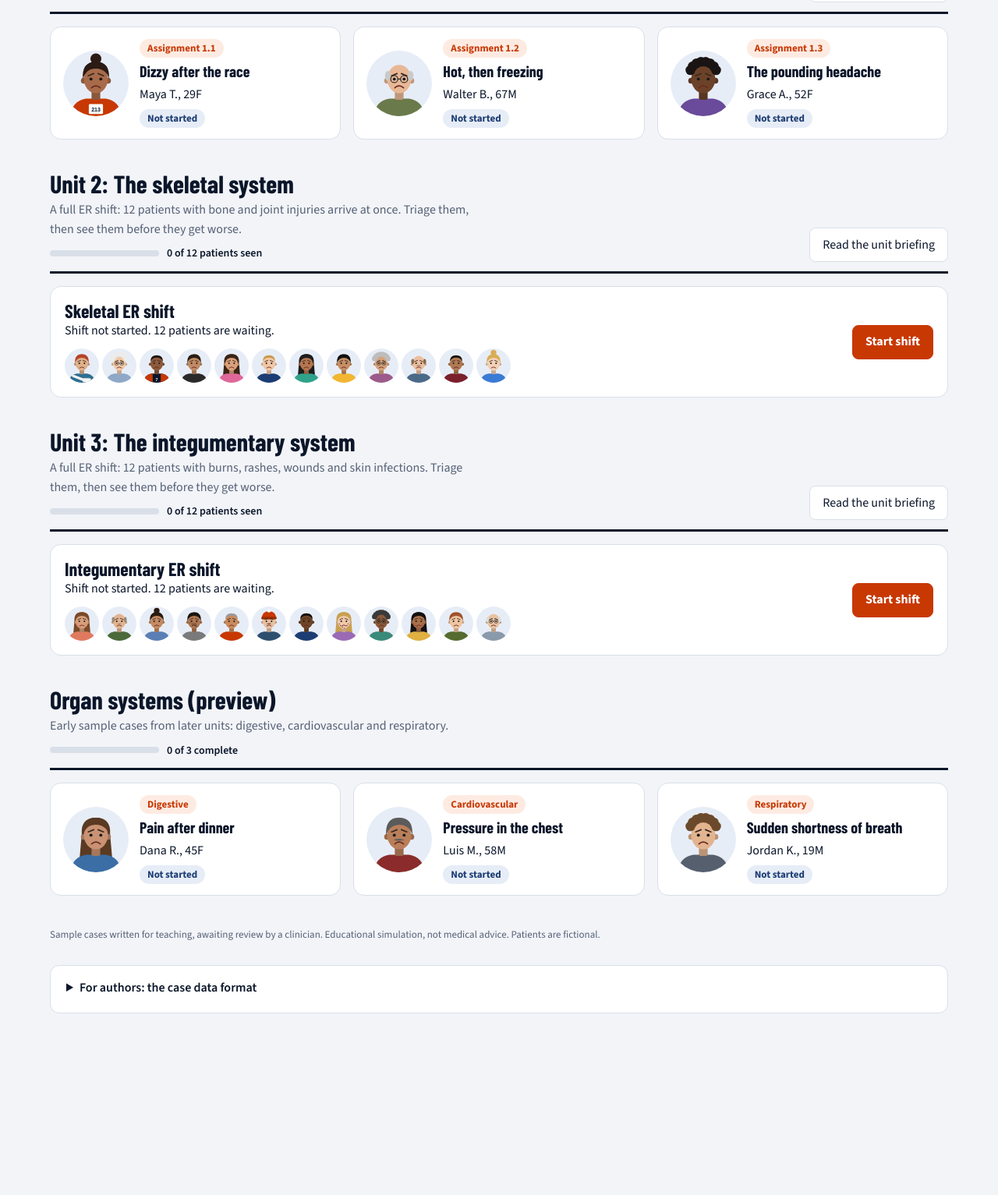
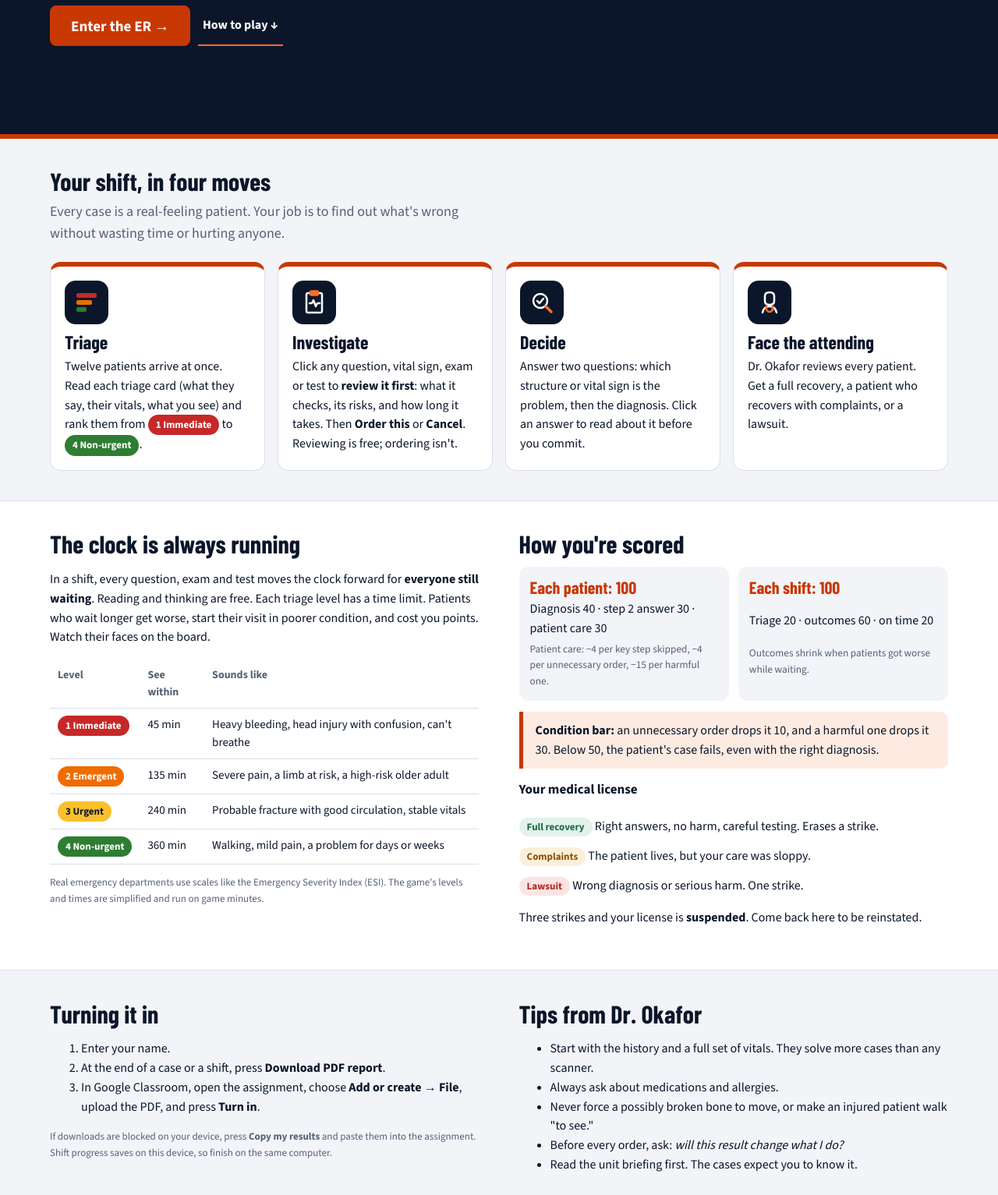
Before and after one commit to anatomyacademy101/sore, a plain HTML site: page index.html in a window 1280 px wide. Shown: the part 598-2131 px from the top of the page at 78% size. Before the commit the page ends 1936 px from the top, so only its background shows below. Drawn offline with nearby package versions, Linux system fonts and the light colour scheme; a web font is replaced by a local one.

Commit message:
Add landing page with instructions before entering the ER
Co-Authored-By: Claude Opus 5.5 <noreply@anthropic.com>
Claude-Session: https://claude.ai/code/session_012P7h2RcEgj1uTzkLei1eFf

```diff
--- a/index.html
+++ b/index.html
@@ -198,12 +198,42 @@ pre{overflow-x:auto;background:var(--bg);padding:14px;border-radius:8px;font-siz
 .faces{display:flex;flex-wrap:wrap;gap:4px;margin-top:10px}.faces span{width:44px;height:44px;border-radius:50%;overflow:hidden;background:var(--blue-soft)}.faces svg{display:block;width:100%;height:100%}
 .rtable td,.rtable th{font-size:14px}
 @media(max-width:760px){.brow{grid-template-columns:52px minmax(0,1fr)}.brow .wait,.brow>.act{grid-column:1/-1}.shiftcard{grid-template-columns:minmax(0,1fr)}}
+.land-hero{background:radial-gradient(120% 90% at 85% 20%,#1d3a6b 0%,#0b162a 60%);color:#fff;border-bottom:6px solid var(--orange)}
+.land-hero .wrap{display:grid;grid-template-columns:minmax(0,1.1fr) minmax(0,.9fr);gap:clamp(24px,4vw,56px);align-items:center;min-height:min(78vh,640px)}
+.mark.big{font-size:clamp(64px,10vw,112px);line-height:.9}
+.land-hero .sub{font:600 clamp(18px,2.2vw,24px)/1.2 "Barlow Condensed",sans-serif;color:#c9d3e3;margin:6px 0 22px}
+.land-hero h1{font-size:clamp(30px,4vw,46px);max-width:18ch}
+.land-hero p{font-size:18px;opacity:.9;max-width:52ch;margin:14px 0 24px}
+.bigbtn{font-size:19px;min-height:52px;padding:10px 26px}
+.ghostlink{color:#fff;font-weight:700;padding:12px 6px;text-decoration:none;border-bottom:2px solid #ff6a2b}
+.faces-wall{display:grid;grid-template-columns:repeat(4,minmax(0,1fr));gap:12px}
+.faces-wall span{border-radius:50%;overflow:hidden;background:#dfe6f1;aspect-ratio:1;border:4px solid #13264a;box-shadow:0 10px 24px rgba(0,0,0,.35)}
+.faces-wall span:nth-child(odd){transform:translateY(14px)}
+.faces-wall svg{display:block;width:100%;height:100%}
+.lead{font-size:18px;color:var(--muted);max-width:60ch;margin:8px 0 22px}
+.moves{display:grid;grid-template-columns:repeat(auto-fit,minmax(min(100%,240px),1fr));gap:16px}
+.moves article{background:var(--paper);border:1px solid var(--line);border-top:6px solid var(--orange);border-radius:14px;padding:18px}
+.moves h3{font:700 24px/1.1 "Barlow Condensed",sans-serif;margin:10px 0 6px}
+.moves p{margin:0}
+.ic{width:56px;height:56px;border-radius:14px;background:var(--navy);display:grid;place-items:center}
+.ic svg{width:34px;height:34px}
+.band.alt{background:var(--paper);border-block:1px solid var(--line)}
+.two{display:grid;grid-template-columns:repeat(auto-fit,minmax(min(100%,420px),1fr));gap:clamp(24px,4vw,56px)}
+.two h2{margin-bottom:10px}
+.scorecards{display:grid;grid-template-columns:repeat(auto-fit,minmax(min(100%,200px),1fr));gap:12px;margin:12px 0}
+.scorecards div{background:var(--bg);border-radius:12px;padding:14px;display:grid;gap:4px}
+.scorecards b{font:700 22px/1.1 "Barlow Condensed",sans-serif;color:var(--orange)}
+.scorecards small{color:var(--muted)}
+.lic-list{list-style:none;padding:0}.lic-list li{margin:8px 0}
+.land-cta{background:var(--navy)}
+.land-cta .wrap{justify-content:space-between}
+@media(max-width:760px){.land-hero .wrap{grid-template-columns:minmax(0,1fr);min-height:0}.faces-wall{grid-template-columns:repeat(4,minmax(0,1fr));order:-1}}
 </style>
 <script>new MutationObserver(()=>{for(const c of document.querySelectorAll('.stack td:not([data-l])')){let i=0,p=c;while(p=p.previousElementSibling)i+=p.colSpan;c.dataset.l=c.closest('table').rows[0].cells[i]?.textContent||''}}).observe(document,{childList:true,subtree:true})</script>
 </head>
 <body>
 <header class="top"><div class="wrap">
-  <button class="brand" data-home aria-label="SORE! home"><span class="mark">SORE<span>!</span></span><small>Second Opinion Required: Emergency</small></button>
+  <button class="brand" data-landing aria-label="SORE! start page"><span class="mark">SORE<span>!</span></span><small>Second Opinion Required: Emergency</small></button>
   <div class="hbtns">
     <span class="lic" id="lic"></span>
     <button class="ghost" data-how>How to play</button>
@@ -239,75 +269,89 @@ pre{overflow-x:auto;background:var(--bg);padding:14px;border-radius:8px;font-siz
   </div></main>
 </section>
 
-<main class="band" id="how" hidden><div class="wrap">
-  <button class="link" data-home>← All assignments</button>
-  <div class="sheet">
-    <h2>How to play SORE!</h2>
-    <p>You're the doctor on shift. Each case is a patient with a problem to solve. Your job is to find out what's wrong <b>without wasting time or hurting anyone</b>.</p>
-    <h3>1. Read the briefing</h3>
-    <p>Each unit has a briefing with the key facts, like normal vital sign ranges. Read it first; the cases expect you to know it.</p>
-    <h3>2. Meet the patient</h3>
-    <p>Read the patient's story on the chart. Think: what could cause this? What do I need to find out?</p>
-    <h3>3. Investigate</h3>
-    <ol>
-      <li>Click any history question, vital sign, exam or test to <b>review it first</b>: what it checks and any risks.</li>
-      <li>Press <b>Order this</b> to do it, or <b>Cancel</b> to back out. Reviewing is free; ordering is not.</li>
-      <li>Results are written onto the patient's chart.</li>
-    </ol>
-    <div class="callout"><b>Watch the patient's condition bar, and their face.</b> Unnecessary orders waste time and drop the bar by 10. Harmful orders injure your patient and drop it by 30. Below 50, the case fails even with the right diagnosis.</div>
-    <h3>4. Decide</h3>
-    <p>You'll answer two questions, usually <i>which structure or vital sign is the problem</i> and then <i>the diagnosis</i>. Click an answer to read about it before you commit, then press <b>Next</b> or <b>Submit diagnosis</b>.</p>
-    <h3>5. Face the attending</h3>
-    <p>Dr. Okafor, the attending physician, reviews every case. You'll get your score, the debrief, and her judgement.</p>
+<section id="landing" hidden>
+  <div class="land-hero band"><div class="wrap">
+    <div>
+      <div class="mark big">SORE<span>!</span></div>
+      <div class="sub">Second Opinion Required: Emergency</div>
+      <h1>The waiting room is full. You're the only doctor on shift.</h1>
+      <p>Triage the crowd, take the history, order only what you need, and make the diagnosis before anyone gets worse. Keep your patients alive, and your medical license too.</p>
+      <div class="hbtns"><button class="primary bigbtn" data-home>Enter the ER →</button><a class="ghostlink" href="#howto">How to play ↓</a></div>
+    </div>
+    <div class="faces-wall" id="landFaces" aria-hidden="true"></div>
+  </div></div>
+
+  <div class="band" id="howto"><div class="wrap">
+    <h2>Your shift, in four moves</h2>
+    <p class="lead">Every case is a real-feeling patient. Your job is to find out what's wrong without wasting time or hurting anyone.</p>
+    <div class="moves">
+      <article><div class="ic"><svg viewBox="0 0 34 34" fill="none" stroke-width="3" stroke-linecap="round"><rect x="4" y="5" width="26" height="6" rx="2" fill="#c62828" stroke="none"/><rect x="4" y="14" width="20" height="6" rx="2" fill="#ef6c00" stroke="none"/><rect x="4" y="23" width="13" height="6" rx="2" fill="#2e7d32" stroke="none"/></svg></div><h3>Triage</h3><p>Twelve patients arrive at once. Read each triage card (what they say, their vitals, what you see) and rank them from <span class="lv lv1">1 Immediate</span> to <span class="lv lv4">4 Non-urgent</span>.</p></article>
+      <article><div class="ic"><svg viewBox="0 0 34 34" fill="none" stroke="#fff" stroke-width="2.5" stroke-linecap="round" stroke-linejoin="round"><rect x="7" y="5" width="20" height="25" rx="2"/><rect x="12" y="2.5" width="10" height="5" rx="1.5" fill="#ff6a2b" stroke="#ff6a2b"/><path d="M11 18h3l2-4 3 8 2-4h3"/></svg></div><h3>Investigate</h3><p>Click any question, vital sign, exam or test to <b>review it first</b>: what it checks, its risks, and how long it takes. Then <b>Order this</b> or <b>Cancel</b>. Reviewing is free; ordering isn't.</p></article>
+      <article><div class="ic"><svg viewBox="0 0 34 34" fill="none" stroke="#fff" stroke-width="2.5" stroke-linecap="round" stroke-linejoin="round"><circle cx="15" cy="15" r="9"/><path d="M22 22l7 7" stroke="#ff6a2b" stroke-width="3.5"/><path d="M11 15l3 3 5-6"/></svg></div><h3>Decide</h3><p>Answer two questions: which structure or vital sign is the problem, then the diagnosis. Click an answer to read about it before you commit.</p></article>
+      <article><div class="ic"><svg viewBox="0 0 34 34" fill="none" stroke="#fff" stroke-width="2.5" stroke-linecap="round" stroke-linejoin="round"><path d="M17 4c-4 0-6 2-6 5v6c0 3 2 5 6 5s6-2 6-5V9c0-3-2-5-6-5z"/><path d="M8 30c1-5 4-8 9-8s8 3 9 8"/><path d="M13 22v3a4 4 0 0 0 8 0v-3" stroke="#ff6a2b"/><circle cx="21" cy="26" r="1.8" fill="#ff6a2b" stroke="none"/></svg></div><h3>Face the attending</h3><p>Dr. Okafor reviews every patient. Get a full recovery, a patient who recovers with complaints, or a lawsuit.</p></article>
+    </div>
+  </div></div>
+
+  <div class="band alt"><div class="wrap two">
+    <div>
+      <h2>The clock is always running</h2>
+      <p>In a shift, every question, exam and test moves the clock forward for <b>everyone still waiting</b>. Reading and thinking are free. Each triage level has a time limit. Patients who wait longer get worse, start their visit in poorer condition, and cost you points. Watch their faces on the board.</p>
       <table class="stack">
-      <thead><tr><th>Score</th><th>Points</th><th>How to lose them</th></tr></thead>
+        <thead><tr><th>Level</th><th>See within</th><th>Sounds like</th></tr></thead>
         <tbody>
-        <tr><td>Diagnosis</td><td>40</td><td>Wrong final answer</td></tr>
-        <tr><td>Step 2 answer</td><td>30</td><td>Wrong structure, bone or vital sign</td></tr>
-        <tr><td>Patient care</td><td>30</td><td>−4 per key step skipped, −4 per unnecessary order, −15 per harmful order</td></tr>
+          <tr><td><span class="lv lv1">1 Immediate</span></td><td>45 min</td><td>Heavy bleeding, head injury with confusion, can't breathe</td></tr>
+          <tr><td><span class="lv lv2">2 Emergent</span></td><td>135 min</td><td>Severe pain, a limb at risk, a high-risk older adult</td></tr>
+          <tr><td><span class="lv lv3">3 Urgent</span></td><td>240 min</td><td>Probable fracture with good circulation, stable vitals</td></tr>
+          <tr><td><span class="lv lv4">4 Non-urgent</span></td><td>360 min</td><td>Walking, mild pain, a problem for days or weeks</td></tr>
         </tbody>
       </table>
+      <p class="note">Real emergency departments use scales like the Emergency Severity Index (ESI). The game's levels and times are simplified and run on game minutes.</p>
+    </div>
+    <div>
+      <h2>How you're scored</h2>
+      <div class="scorecards">
+        <div><b>Each patient: 100</b><span>Diagnosis 40 · step 2 answer 30 · patient care 30</span><small>Patient care: −4 per key step skipped, −4 per unnecessary order, −15 per harmful one.</small></div>
+        <div><b>Each shift: 100</b><span>Triage 20 · outcomes 60 · on time 20</span><small>Outcomes shrink when patients got worse while waiting.</small></div>
+      </div>
+      <div class="callout"><b>Condition bar:</b> an unnecessary order drops it 10, and a harmful one drops it 30. Below 50, the patient's case fails, even with the right diagnosis.</div>
       <h3>Your medical license</h3>
-    <ul>
-      <li><b>Full recovery</b>: right diagnosis, right step 2 answer, no harm, and careful testing. Removes one strike.</li>
-      <li><b>Recovered, with complaints</b>: the patient lives, but your care was sloppy. No strike.</li>
-      <li><b>Lawsuit</b>: wrong diagnosis, or you harmed the patient badly. One strike.</li>
-      <li>Three strikes and your license is <b>suspended</b>. Come back to this page to be reinstated.</li>
+      <ul class="lic-list">
+        <li><span class="chip hero">Full recovery</span> Right answers, no harm, careful testing. Erases a strike.</li>
+        <li><span class="chip mixed">Complaints</span> The patient lives, but your care was sloppy.</li>
+        <li><span class="chip fail">Lawsuit</span> Wrong diagnosis or serious harm. One strike.</li>
       </ul>
-    <h3>Shifts & triage (system units)</h3>
-    <p>System units, like the skeletal and integumentary systems, are played as a full ER shift. Twelve patients arrive at 7:00 AM, and the waiting room is overcrowded and understaffed.</p>
+      <p>Three strikes and your license is <b>suspended</b>. Come back here to be reinstated.</p>
+      <button class="danger" id="reinstate" hidden>I've reviewed the rules. Reinstate my license.</button>
+    </div>
+  </div></div>
+
+  <div class="band"><div class="wrap two">
+    <div>
+      <h2>Turning it in</h2>
       <ol>
-      <li><b>Triage first.</b> Read each patient's triage card (what they say, their triage vitals, what you can see) and give them a level. Each triage takes 1 minute of the shift clock.</li>
-      <li><b>Then see patients.</b> Pick who to see next from the board. Each question, exam and test takes game time, shown when you review it. Reading and thinking are free; the clock only moves when you order something.</li>
-      <li><b>Every level must be seen within a set time.</b> Patients who wait longer get worse, and they start their visit in poorer condition. Watch their faces on the board.</li>
-      <li>Triage carefully. If you rank a dangerous patient too low, they'll get worse while you treat someone who could have waited.</li>
+        <li>Enter your name.</li>
+        <li>At the end of a case or a shift, press <b>Download PDF report</b>.</li>
+        <li>In Google Classroom, open the assignment, choose <b>Add or create → File</b>, upload the PDF, and press <b>Turn in</b>.</li>
       </ol>
-    <table class="stack">
-      <thead><tr><th>Level</th><th>See within</th><th>Examples</th></tr></thead>
-      <tbody>
-        <tr><td><span class="lv lv1">1 Immediate</span></td><td>45 min</td><td>Heavy bleeding, head injury with confusion, can't breathe</td></tr>
-        <tr><td><span class="lv lv2">2 Emergent</span></td><td>135 min</td><td>Severe pain, a limb at risk, high-risk older adults</td></tr>
-        <tr><td><span class="lv lv3">3 Urgent</span></td><td>240 min</td><td>Probable fracture with good circulation, stable vitals</td></tr>
-        <tr><td><span class="lv lv4">4 Non-urgent</span></td><td>360 min</td><td>Walking, mild pain, problem for days or weeks</td></tr>
-      </tbody>
-    </table>
-    <p class="note">Real emergency departments use scales like the Emergency Severity Index (ESI). The game's levels and times are simplified, and the clock runs on game minutes.</p>
-    <p><b>Shift score (100):</b> triage accuracy 20, patient outcomes 60 (each case score, reduced if the patient got worse while waiting), seen on time 20. At the end of the shift, download your <b>shift report</b> PDF for Google Classroom.</p>
-    <h3>6. Turn it in</h3>
-    <p>After each case, enter your name and press <b>Download PDF report</b>. Upload the PDF to the matching assignment in Google Classroom (<b>Add or create → File</b>) and press <b>Turn in</b>. If the download doesn't work on your device, press <b>Copy my results</b> and paste them into the assignment instead.</p>
-    <h3>Tips from the attending</h3>
+      <p class="note">If downloads are blocked on your device, press <b>Copy my results</b> and paste them into the assignment. Shift progress saves on this device, so finish on the same computer.</p>
+    </div>
+    <div>
+      <h2>Tips from Dr. Okafor</h2>
       <ul>
         <li>Start with the history and a full set of vitals. They solve more cases than any scanner.</li>
         <li>Always ask about medications and allergies.</li>
         <li>Never force a possibly broken bone to move, or make an injured patient walk "to see."</li>
         <li>Before every order, ask: <i>will this result change what I do?</i></li>
+        <li>Read the unit briefing first. The cases expect you to know it.</li>
       </ul>
-    <div class="row" style="margin-top:22px">
-      <button class="danger" id="reinstate" hidden>I've reviewed the rules. Reinstate my license.</button>
-      <button class="primary" data-home>Start playing</button>
     </div>
-  </div>
-</div></main>
+  </div></div>
+
+  <div class="land-cta band"><div class="wrap row">
+    <h2 style="color:#fff">Your patients are waiting.</h2>
+    <button class="primary bigbtn" data-home>Enter the ER →</button>
+  </div></div>
+</section>
 
 <main class="band" id="brief" hidden><div class="wrap">
   <button class="link" data-home>← All assignments</button>
@@ -1438,7 +1482,7 @@ function renderLicense(){
   $("#reinstate").hidden = strikes < 3;
 }
 function show(view){
-  for (const id of ["home","how","brief","game","shift"]) $("#" + id).hidden = id !== view;
+  for (const id of ["home","landing","brief","game","shift"]) $("#" + id).hidden = id !== view;
   window.scrollTo({top:0});
 }
 
@@ -1945,7 +1989,8 @@ async function saveShiftPDF(btn){
 document.addEventListener("click", async e => {
   const el = e.target.closest("button"); if (!el) return;
   if (el.hasAttribute("data-home")) return renderHome();
-  if (el.hasAttribute("data-how")) return show("how");
+  if (el.hasAttribute("data-landing")) return show("landing");
+  if (el.hasAttribute("data-how")){ show("landing"); const hw = $("#howto"); if (hw) hw.scrollIntoView(); return; }
   if (el.id === "nextBtn" && !el.dataset.shift) return start(el.dataset.target);
   if (el.dataset.brief){ $("#briefBody").innerHTML = UNITS.find(u => u.id === el.dataset.brief).brief + `<div class="row" style="margin-top:22px"><span></span><button class="primary" data-home>Back to the assignments</button></div>`; return show("brief"); }
   if (el.dataset.id) return start(el.dataset.id);
@@ -1996,6 +2041,10 @@ document.addEventListener("input", e => {
 });
 $("#schema").textContent = JSON.stringify({...CASES[3], actions: CASES[3].actions.slice(0, 3).concat(CASES[3].actions.slice(7, 8))}, null, 2);
 renderLicense(); renderHome();
+{ const wall = CASES.filter(c => c.unit !== "u1" && c.unit !== "u3").filter((c, i) => i % 3 === 0).slice(0, 8);
+  const moods = ["hurt","worse","happy","hurt","critical","ok","hurt","worse"];
+  $("#landFaces").innerHTML = wall.map((c, i) => `<span>${avatar(look(c), moods[i % moods.length])}</span>`).join(""); }
+show("landing");
 }
 </script>
 </body>
```
Lines whose indentation alone changed are shown as unchanged.
